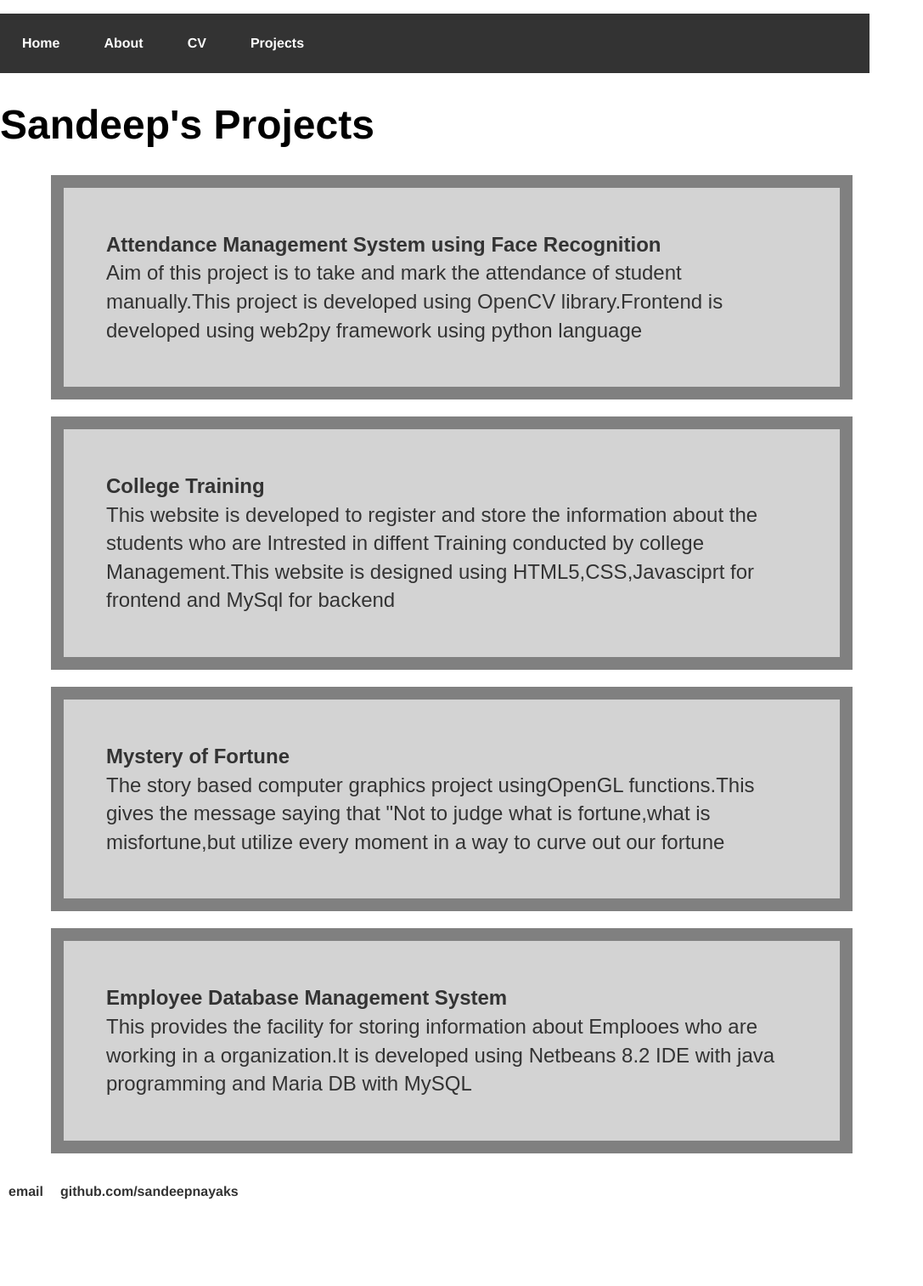
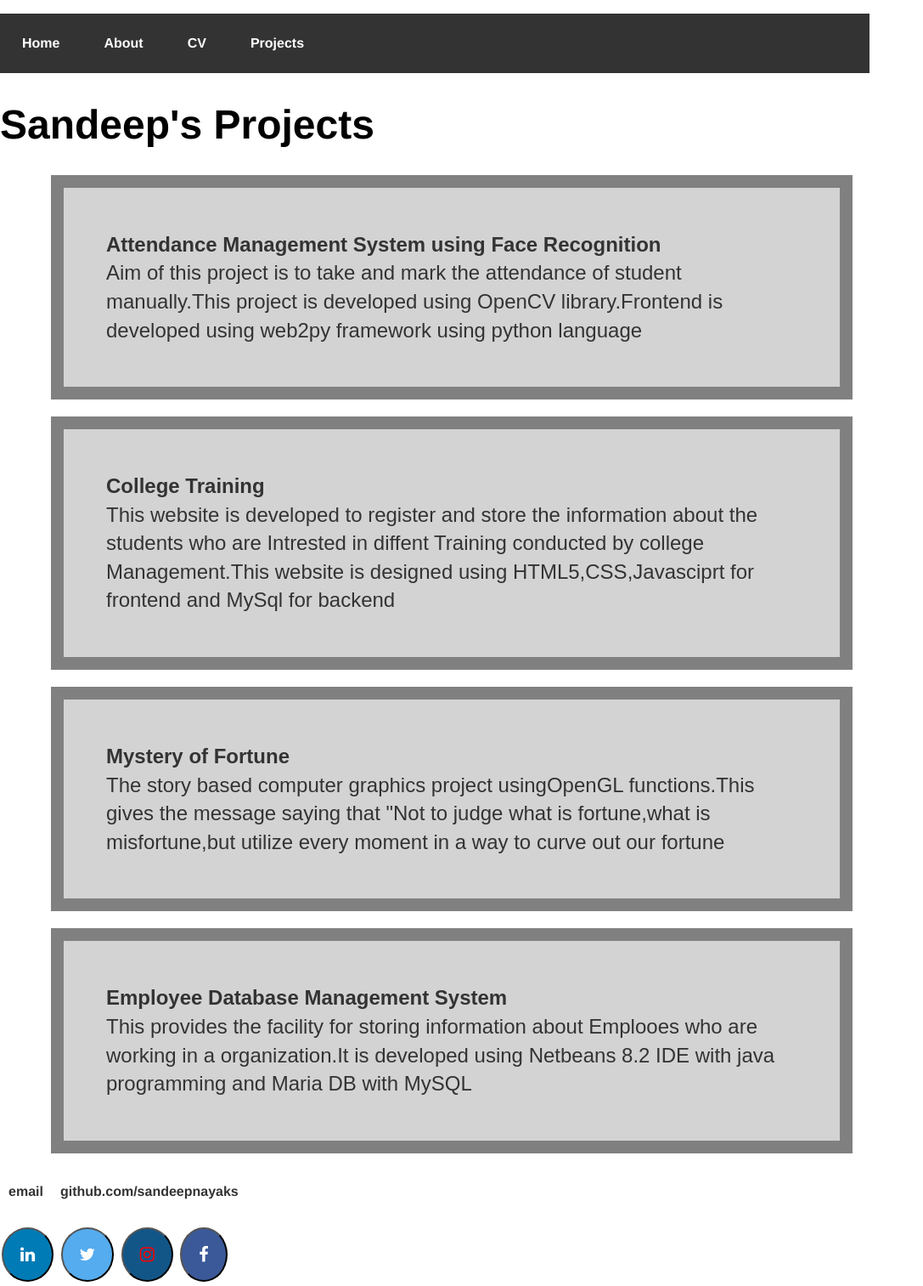
Before and after one commit to sandeepnayaks/sandeepnayaks.github.io, a Jekyll site: the page built from blog/index.html, in a window 1280 px wide. Shown: the whole page at 85% size, without its empty margins (0-1087 px from the left). Built offline with Jekyll 4.4.1, drawn with Linux system fonts in a browser that asks for light colours; before the commit the page ends 1439 px from its top, so only the background shows below that.

Commit message:
Update default.html

```diff
--- a/_layouts/default.html
+++ b/_layouts/default.html
@@ -28,6 +28,16 @@
    <li><a href="mailto:sndpnayak.30@gmail.com">email</a></li>
    <li><a href="https://github.com/sandeepnayaks">github.com/sandeepnayaks</a></li>
    </ul>
+
+				<a href="https://www.linkedin.com/in/sandeep-s-77a57a163" target="_blank">
+    <button class="fa fa-linkedin" ></button>
+</a>
+
+				<a href="https://twitter.com/sandeepnayak_/"target="_blank"><button class="fa fa-twitter" ></button></a></li>
+				<a href="https://www.instagram.com/sandeepnayak_"target="_blank"><button  class="fa fa-instagram" ></button></a></li>
+<a href="https://www.facebook.com/sandeep.nayak.5439087" target="_blank">
+    <button class="fa fa-facebook" ></button>
+</a>
   </footer>
   </body>
 
```
